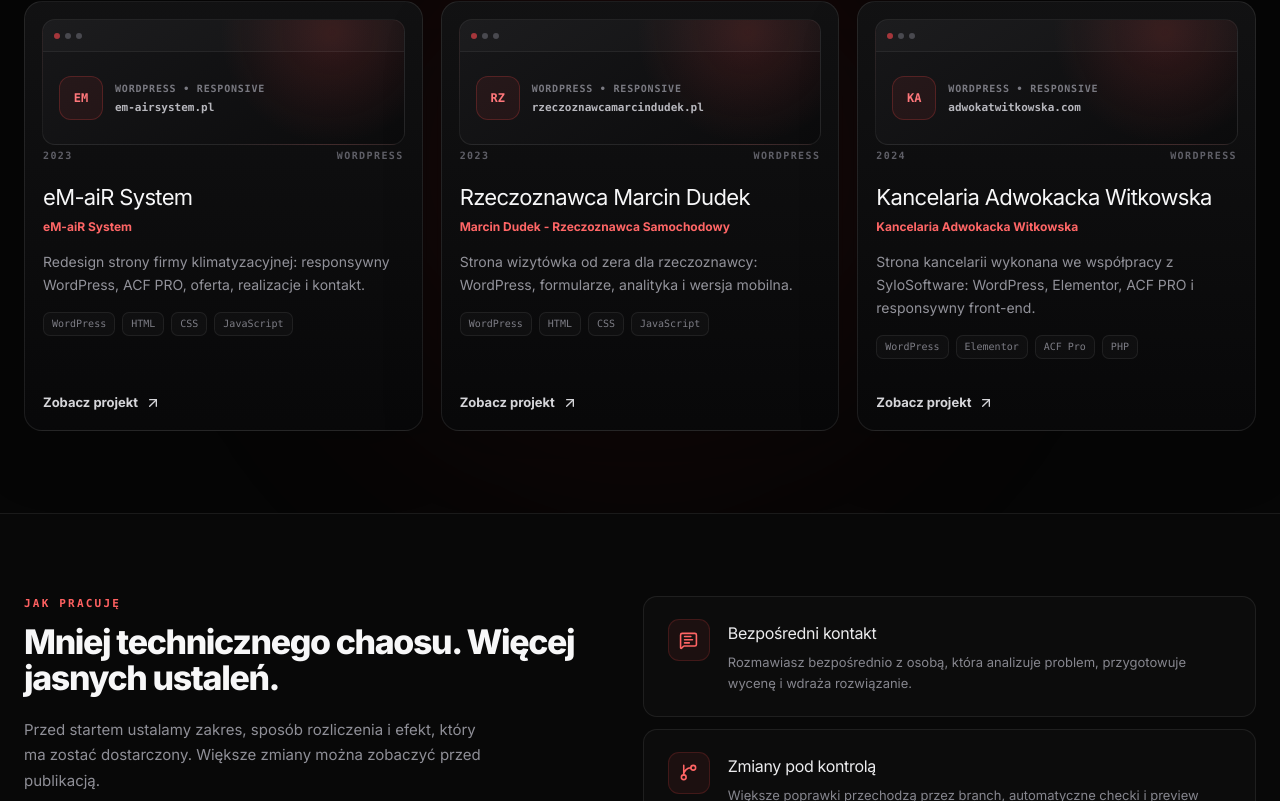
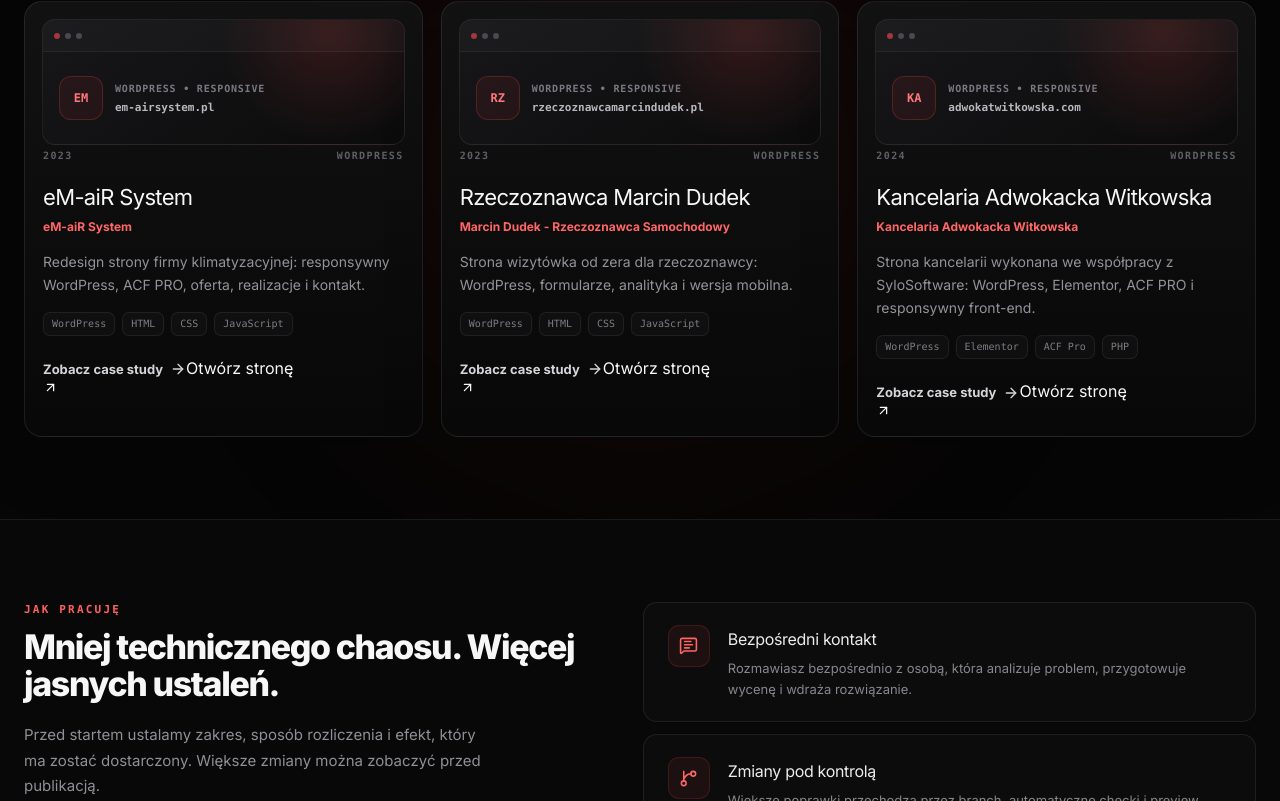
Before and after one commit to wwwCodeFixIT/CodeFix.IT---Portfolio-Short, a React (Vite) app: page / in a window 1280 px wide. Shown: the part 2521-3322 px from the top of the page. Built offline with nearby package versions, Linux system fonts and the light colour scheme.

Commit message:
Link portfolio cards to factual case studies

```diff
--- a/src/pages/HomepageV1.tsx
+++ b/src/pages/HomepageV1.tsx
@@ -510,15 +510,24 @@ export function HomepageV1() {
                     ))}
                   </div>
 
+                  <div className="cf-project-actions">
+                    <a
+                      href={`/realizacje/${project.slug}`}
+                      className="cf-project-link"
+                    >
+                      Zobacz case study
+                      <ArrowRight size={16} aria-hidden="true" />
+                    </a>
                     <a
                       href={project.demoUrl}
                       target="_blank"
                       rel="noreferrer"
-                    className="cf-project-link"
+                      className="cf-project-live-link"
                     >
-                    Zobacz projekt
-                    <ArrowUpRight size={16} aria-hidden="true" />
+                      Otwórz stronę
+                      <ArrowUpRight size={15} aria-hidden="true" />
                     </a>
+                  </div>
                 </article>
               ))}
             </div>
```
Lines whose indentation alone changed are shown as unchanged.
